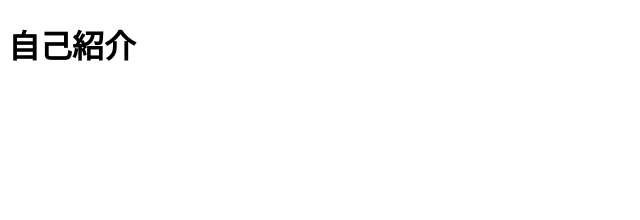
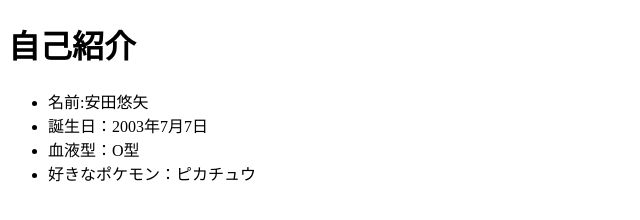
Before and after one commit to yasudayuuya/----------7, a plain HTML site: page index.html in a window 1280 px wide. Shown: the whole page, without its empty margins (0-640 px from the left). Drawn offline with Linux system fonts and the light colour scheme.

Commit message:
自己紹介の内容を追記

```diff
--- a/index.html
+++ b/index.html
@@ -11,6 +11,10 @@
         <h1>自己紹介</h1>
         <!-- 箇条書き -->
         <ul>
+            <li>名前:安田悠矢</li>
+            <li>誕生日：2003年7月7日</li>
+            <li>血液型：O型</li>
+            <li>好きなポケモン：ピカチュウ</li>
         </ul>
     </body>
 </html>
```
